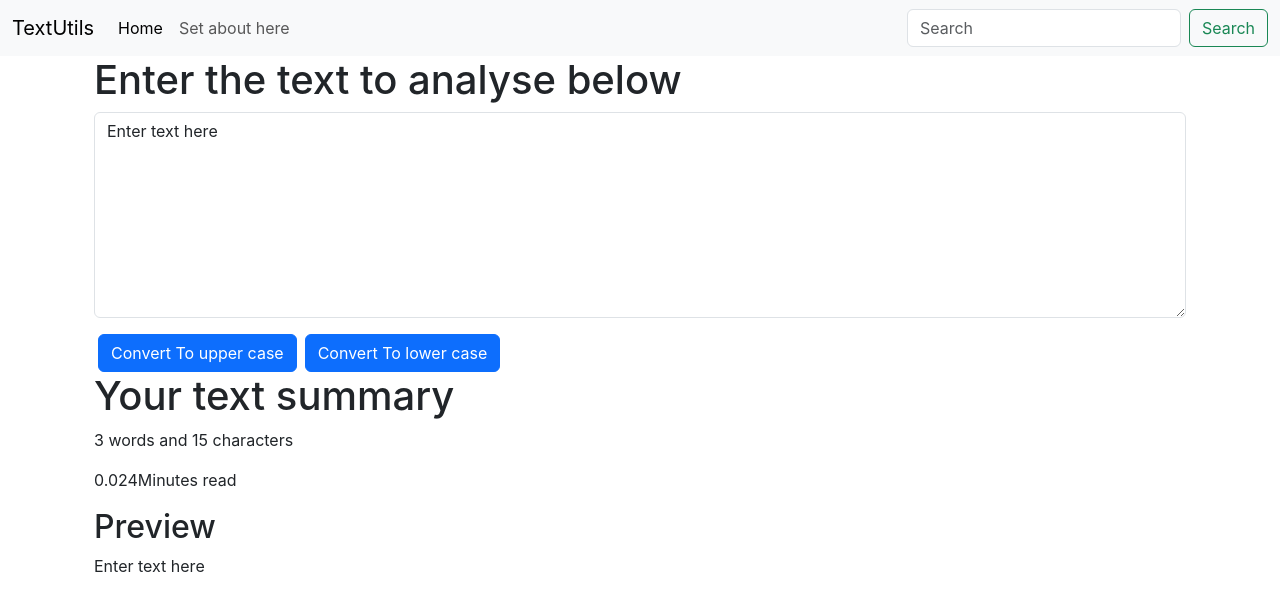
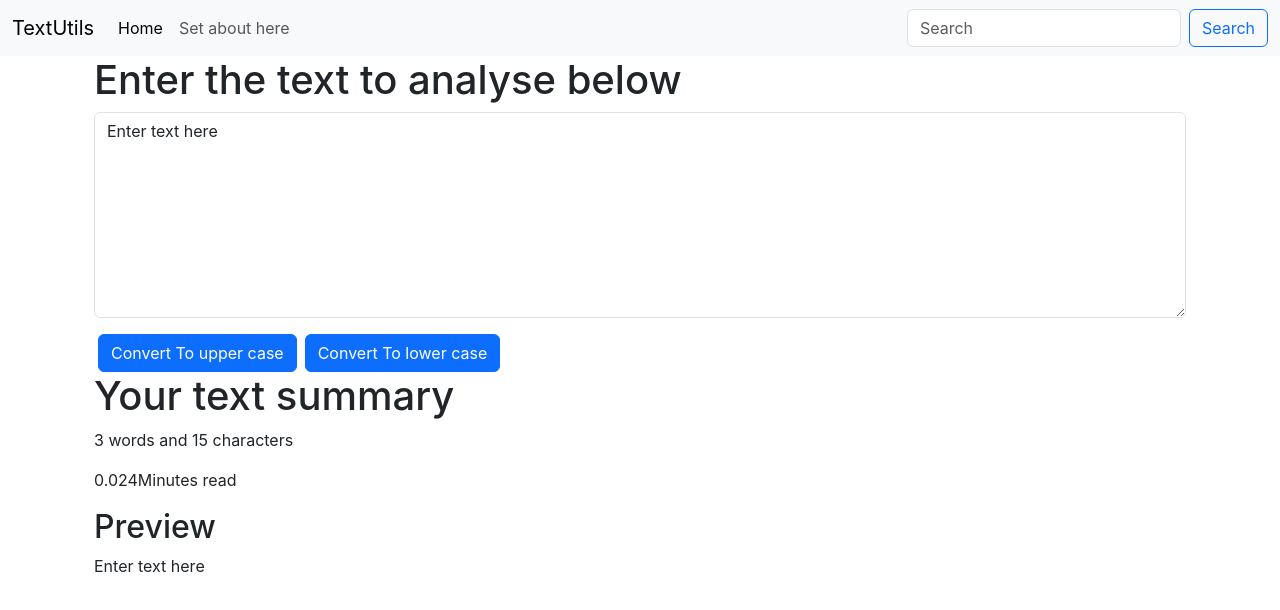
Before and after one commit to Divyanshu9794/react_harry, a React (Create React App) app: page / in a window 1280 px wide. Shown: the top 610 px of the page. Built offline with nearby package versions, Linux system fonts and the light colour scheme.

Commit message:
Update Navbar.js

```diff
--- a/src/components/Navbar.js
+++ b/src/components/Navbar.js
@@ -4,7 +4,7 @@
 
 export default function Navbar(props) {
   return (
-    <nav className="navbar navbar-expand-lg bg-body-tertiary">
+    <nav className="navbar navbar-expand-lg bg-body-tertiary bg-dark">
     <div className="container-fluid">
       <a className="navbar-brand" href="/">{props.title}</a>
       <button className="navbar-toggler" type="button" data-bs-toggle="collapse" data-bs-target="#navbarSupportedContent" aria-controls="navbarSupportedContent" aria-expanded="false" aria-label="Toggle navigation">
@@ -22,7 +22,7 @@
         </ul>
         <form className="d-flex" role="search">
           <input className="form-control me-2" type="search" placeholder="Search" aria-label="Search"/>
-          <button className="btn btn-outline-success" type="submit">Search</button>
+          <button className="btn btn-outline-primary" type="submit">Search</button>
         </form>
       </div>
     </div>
@@ -31,7 +31,7 @@
 }
 
 
-Navbar.propTypes = {title:PropTypes.string.isRequired,
+Navbar.propTypes = {title:PropTypes.string.isRequired ,
                     abouttext: PropTypes.string
                 }
 
```
